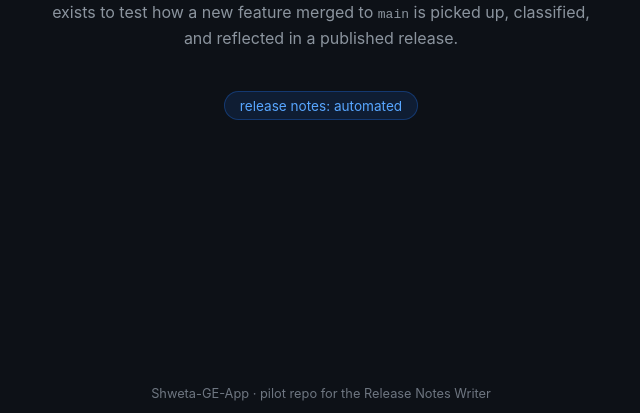
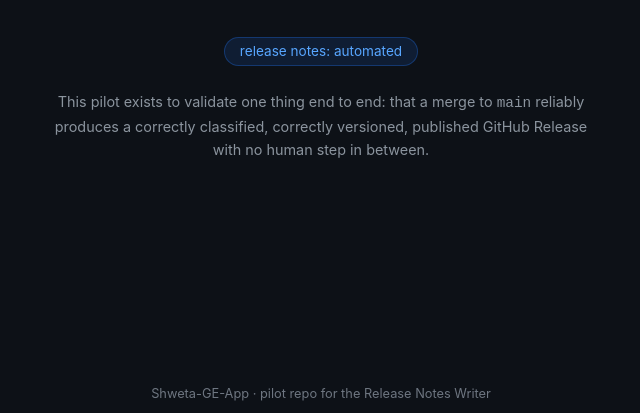
Before and after one commit to shweta-ghanwat-evonence/Shweta-GE-App, a plain HTML site: page site/index.html in a window 1280 px wide. Shown: the part 387-800 px from the top of the page, without its empty margins (319-959 px from the left). Drawn offline with Linux system fonts and the light colour scheme.

Commit message:
feat: add an about section explaining the pilot's purpose
Co-Authored-By: Claude Sonnet 5 <noreply@anthropic.com>

```diff
--- a/site/index.html
+++ b/site/index.html
@@ -47,6 +47,11 @@
     exists to test how a new feature merged to <code>main</code> is picked
     up, classified, and reflected in a published release.</p>
     <span class="badge">release notes: automated</span>
+    <p style="margin-top:1.5rem;font-size:0.9rem;">
+      This pilot exists to validate one thing end to end: that a merge to
+      <code>main</code> reliably produces a correctly classified, correctly
+      versioned, published GitHub Release with no human step in between.
+    </p>
   </main>
   <footer style="position:fixed;bottom:0;left:0;right:0;text-align:center;padding:0.75rem;color:#6e7681;font-size:0.8rem;">
     Shweta-GE-App &middot; pilot repo for the Release Notes Writer
```
